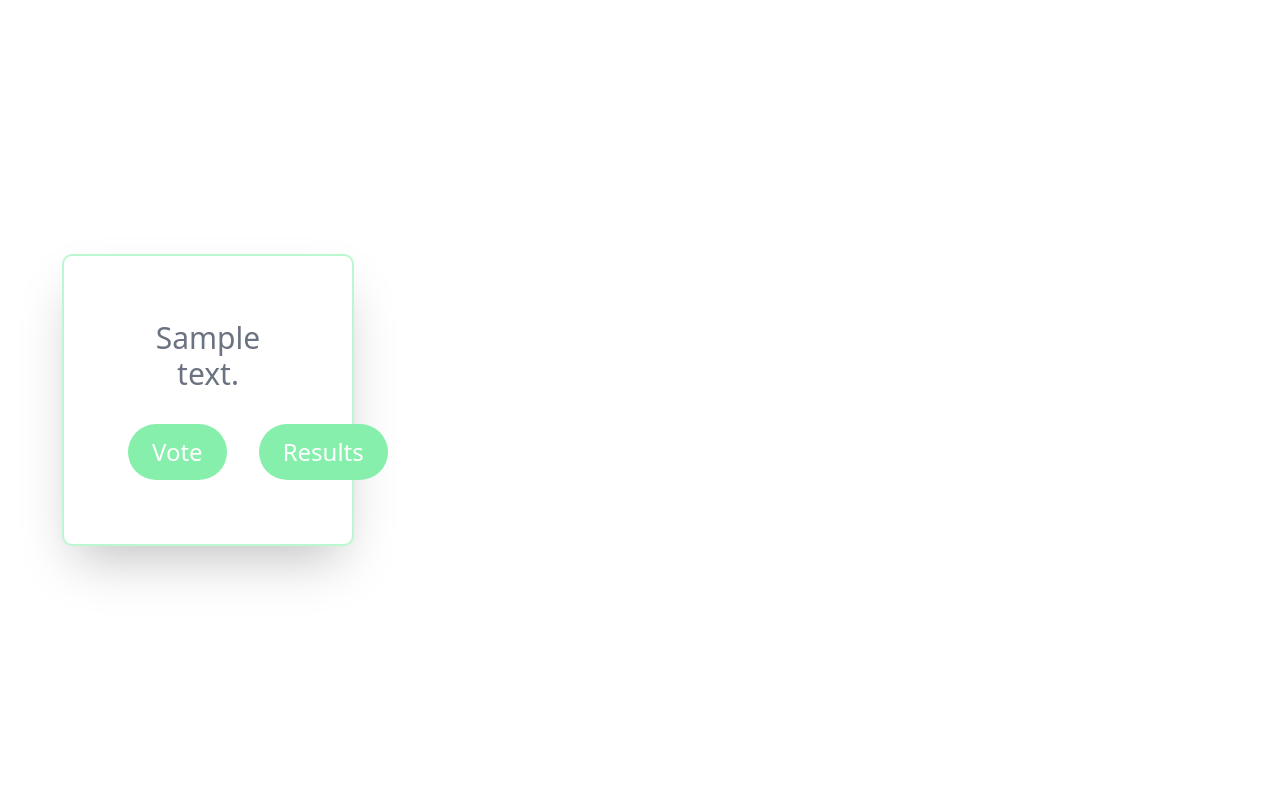
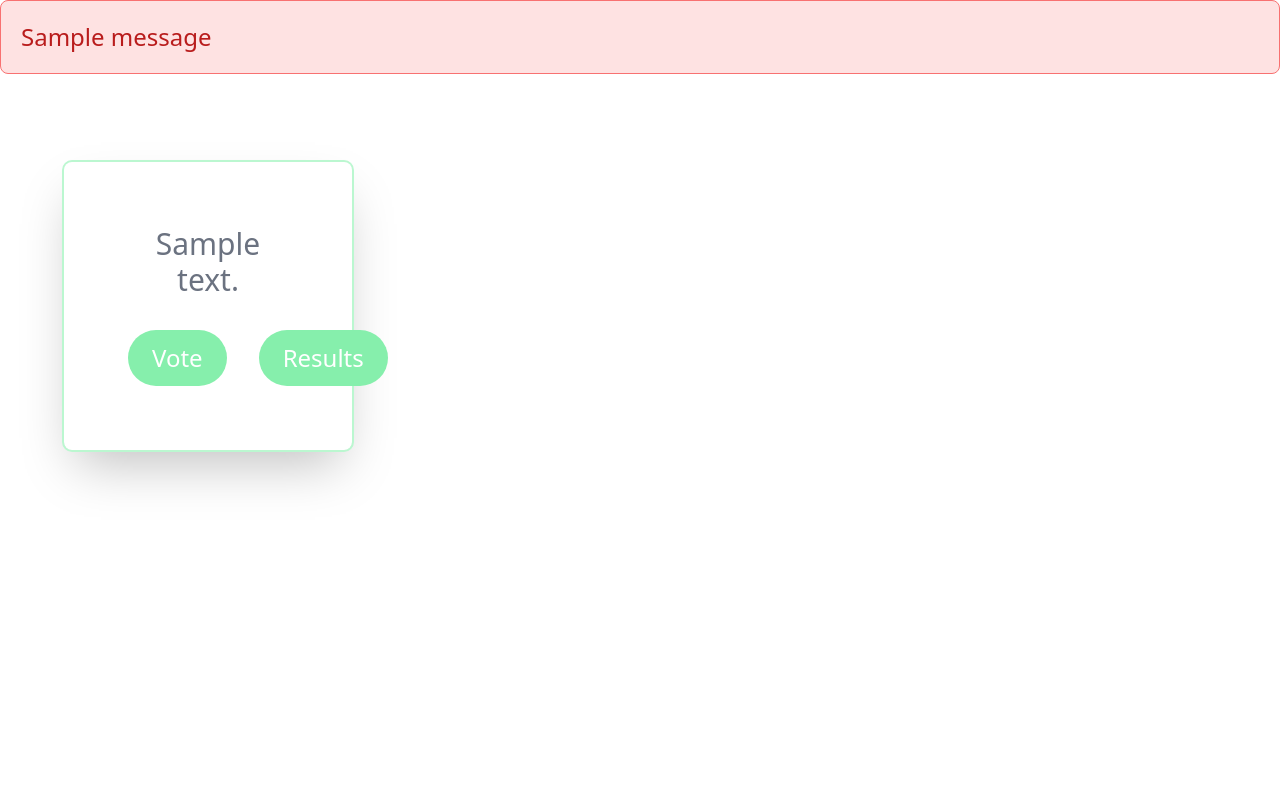
Before and after one commit to FreeSpirit0/ku-polls, a Django app: page /polls/ in a window 1280 px wide. Shown: the part 84-884 px from the top of the page. Run offline with Django 3.2, Linux system fonts and the light colour scheme; tables that the repository leaves empty hold one stand-in row (values such as "Sample post"); one stand-in notice (Sample message) is shown; some libraries are stand-ins or nearby versions.

Commit message:
:hammer: Show error message and redirect index page when poll can't be vote #17

```diff
--- a/polls/templates/polls/index.html
+++ b/polls/templates/polls/index.html
@@ -8,10 +8,16 @@
     {% endblock %}
 </head>
 <body>
-    <p>Polls</p>
     {% if latest_question_list %}
         {% block polls %}
-            <div class="grid grid-cols-3 gap-4">
+            {% if messages %}
+                <div class="items-top bg-red-100 border border-red-400 text-2xl text-red-700 rounded-lg p-5">
+                    {% for message in messages %}
+                        <span{% if message.tags %} class="{{ message.tags }} block sm:inline"{% endif %}>{{ message }}</span>
+                    {% endfor %}
+                </div>
+            {% endif %}
+            <div class="grid grid-cols-3 gap-4 mt-6">
             {% for question in latest_question_list %}
                 <div class="flex flex-col justify-center ring-2 ring-green-200 shadow-2xl rounded-lg p-16 m-16">
                     <div class="text-center pb-8">
--- a/polls/views.py
+++ b/polls/views.py
@@ -3,6 +3,7 @@ from django.shortcuts import render, get_object_or_404
 from django.urls import reverse
 from django.views import generic
 from django.utils import timezone
+from django.contrib import messages
 from .models import Choice, Question
 
 
@@ -24,11 +25,19 @@ class DetailView(generic.DetailView):
     model = Question
     template_name = 'polls/detail.html'
 
-    def get_queryset(self):
-        """
-        Excludes any questions that aren't published yet.
-        """
-        return Question.objects.filter(publication_date__lte=timezone.now())
+    def get(self, request, *args, **kwargs):
+        try:
+            self.object = Question.objects.filter(pk=kwargs['pk'])[0]
+        except:
+            messages.error(request, f"Poll {kwargs['pk']} does not exist")
+            return HttpResponseRedirect(reverse('polls:index'))
+
+        if not self.object.can_vote():
+            messages.error(request, f'Voting is not allowed for question "{self.object.question_text}"')
+            return HttpResponseRedirect(reverse('polls:index'))
+
+        context = self.get_context_data(object=self.object)
+        return self.render_to_response(context)
 
 
 class ResultsView(generic.DetailView):
--- a/theme/templates/base.html
+++ b/theme/templates/base.html
@@ -19,7 +19,7 @@
         </nav>
         {% block content %}
 		<div class="container mx-auto">
-			<section class="flex items-center justify-center h-screen">
+			<section class="h-screen">
                 {% block polls %}
 				<h1 class="text-5xl">Django + Tailwind = ❤️</h1>
                 {% endblock %}
```
